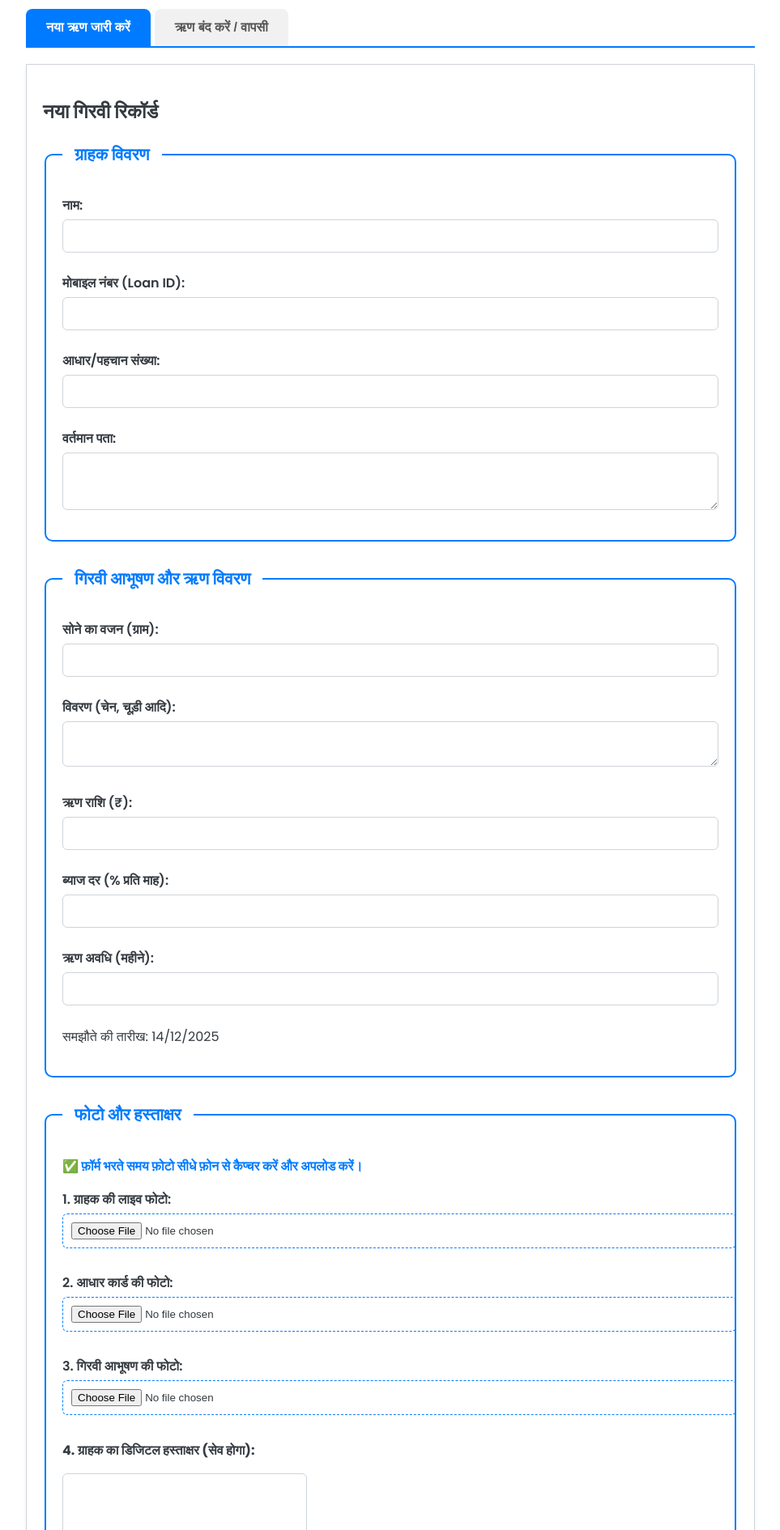
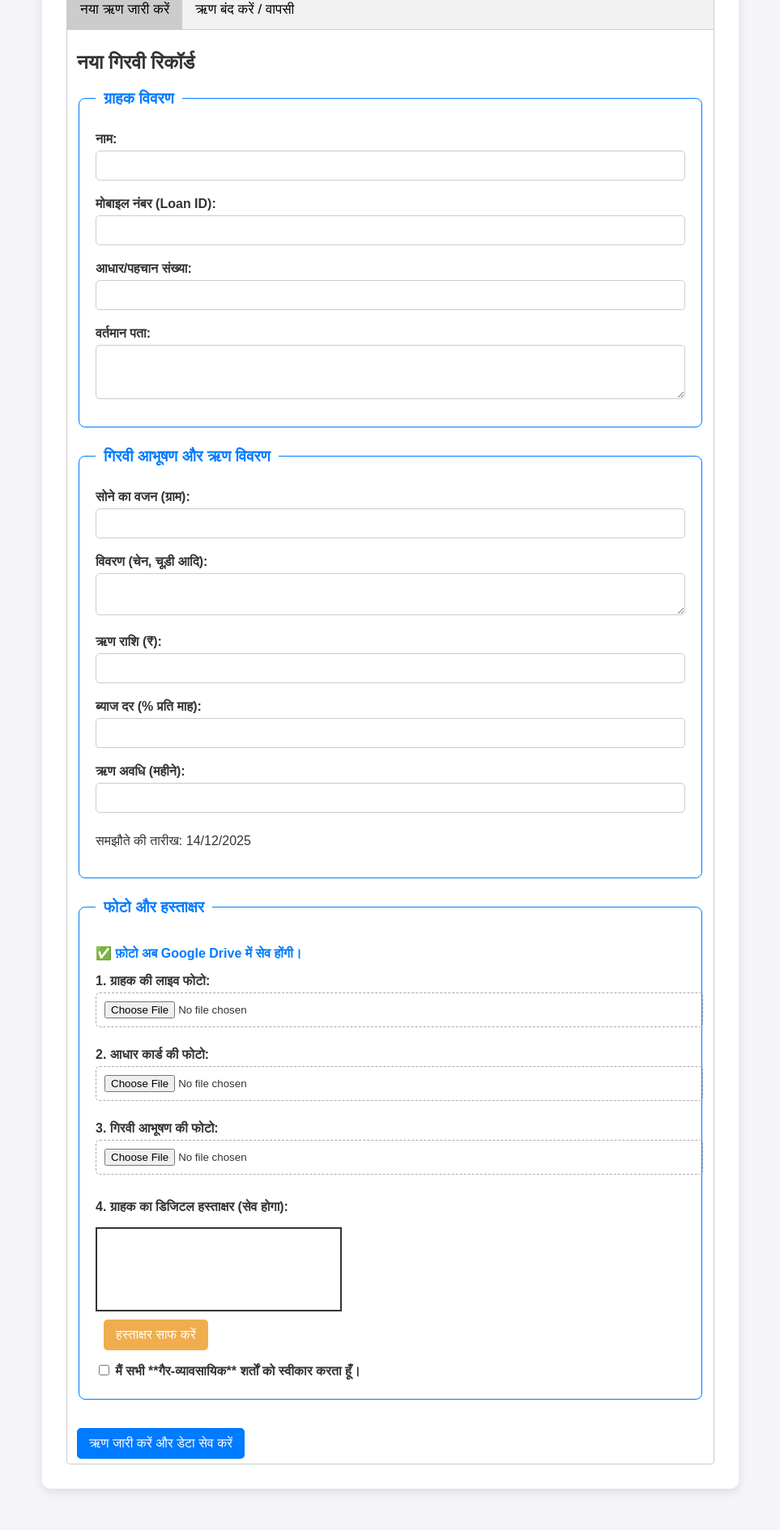
Before and after one commit to insprabhu/Loan-record, a plain HTML site: page index.html in a window 1280 px wide. Shown: the part 143-2033 px from the top of the page at 81% size, without its empty margins (158-1121 px from the left). After the commit the page ends 2002 px from the top, so only its background shows below. Drawn offline with Linux system fonts and the light colour scheme.

Commit message:
file shi

```diff
--- a/index.html
+++ b/index.html
@@ -7,18 +7,29 @@
     <link rel="stylesheet" href="style.css">
 
     <style>
-        .tab { overflow: hidden; border-bottom: 2px solid var(--primary-color, #007bff); margin-bottom: 20px; }
-        .tab button {
-            background-color: #f1f1f1; float: left; border: none; outline: none; cursor: pointer;
-            padding: 14px 25px; transition: 0.3s; font-size: 16px; font-weight: 600;
-            border-radius: 8px 8px 0 0; margin-right: 5px; color: #555;
+        /* [आपके original index.html से CSS यहाँ पेस्ट किया गया है] */
+        body { font-family: Arial, sans-serif; margin: 20px; background-color: #f4f4f9; color: #333; }
+        h1 { text-align: center; color: #0056b3; }
+        .container { max-width: 800px; margin: auto; background: #fff; padding: 30px; border-radius: 10px; box-shadow: 0 4px 12px rgba(0,0,0,0.1); }
+        fieldset { margin-bottom: 25px; border: 1px solid #007bff; padding: 20px; border-radius: 8px; }
+        legend { font-weight: bold; color: #007bff; padding: 0 10px; font-size: 1.2em; }
+        label { display: block; margin-bottom: 5px; margin-top: 10px; font-weight: 600; }
+        input[type="text"], input[type="number"], input[type="tel"], textarea {
+            width: 100%; padding: 10px; margin-bottom: 10px; border: 1px solid #ccc; border-radius: 5px; box-sizing: border-box;
         }
-        .tab button:hover { background-color: #e9ecef; }
-        .tab button.active { background-color: var(--primary-color, #007bff); color: white; border-bottom: none; }
-        .tabcontent {
-            padding: 20px; border: 1px solid #ced4da; border-radius: 0 0 10px 10px;
-            background-color: white; box-shadow: 0 4px 6px rgba(0,0,0,0.05);
-        }
+        input[type="file"] { margin-bottom: 15px; border: 1px dashed #aaa; padding: 10px; width: 100%; border-radius: 5px;}
+        #signatureCanvas, #returnSignatureCanvas { border: 2px solid #333; background-color: #fff; cursor: crosshair; display: block; margin-top: 5px; }
+        .btn { padding: 10px 15px; background-color: #5cb85c; color: white; border: none; border-radius: 5px; font-size: 1em; cursor: pointer; margin-top: 10px; }
+        .btn-clear { background-color: #f0ad4e; margin-left: 10px; }
+        .btn-primary { background-color: #007bff; }
+        .btn:hover { opacity: 0.9; }
+
+        /* Tabs */
+        .tab { overflow: hidden; border: 1px solid #ccc; background-color: #f1f1f1; border-radius: 5px 5px 0 0; }
+        .tab button { background-color: inherit; float: left; border: none; outline: none; cursor: pointer; padding: 14px 16px; transition: 0.3s; font-size: 17px; }
+        .tab button:hover { background-color: #ddd; }
+        .tab button.active { background-color: #ccc; }
+        .tabcontent { padding: 6px 12px; border: 1px solid #ccc; border-top: none; background-color: white; border-radius: 0 0 5px 5px; }
         .hidden { display: none; }
     </style>
 </head>
@@ -74,7 +85,7 @@
             <fieldset>
                 <legend>फोटो और हस्ताक्षर</legend>
 
-                <p style="color: #007bff; font-weight: bold;">✅ फ़ॉर्म भरते समय फ़ोटो सीधे फ़ोन से कैप्चर करें और अपलोड करें।</p>
+                <p style="color: #007bff; font-weight: bold;">✅ फ़ोटो अब Google Drive में सेव होंगी।</p>
 
                 <label for="customerPhoto">1. ग्राहक की लाइव फोटो:</label>
                 <input type="file" id="customerPhoto" name="customerPhoto" accept="image/*" capture="environment" required>
@@ -108,7 +119,7 @@
             <legend>रिकॉर्ड सर्च करें</legend>
             <label for="searchId">ग्राहक ID / मोबाइल नंबर डालें:</label>
             <input type="text" id="searchId" name="searchId_return" placeholder="रिकॉर्ड खोजने के लिए मोबाइल नंबर (Loan ID)" required>
-            <button type="button" class="btn btn-primary" style="background-color: #17a2b8;" onclick="searchLoanRecord()">रिकॉर्ड खोजें (Dummy)</button>
+            <button type="button" class="btn" onclick="searchLoanRecord()">रिकॉर्ड खोजें (Dummy)</button>
         </fieldset>
 
         <div id="loanDetailsDisplay" class="hidden">
@@ -146,10 +157,9 @@
     // ** Apps Script URL: आपके डिप्लॉयमेंट URL से भरा गया है **
     // *************************************************************
     const APPS_SCRIPT_URL = 'https://script.google.com/macros/s/AKfycbwwrgxw-peVF0XH4tExnN2eZINDLG8KnVZL8SE2uzgBYEDNYuIeXqWtsBt3uNZAbukhng/exec';
-    // यह URL आपके Deployment URL से मिलाना चाहिए।
     // *************************************************************
 
-    // --- General Functions ---
+    // --- General Functions (Tab and Signature logic remains the same) ---
     function openTab(evt, tabName) {
         let i, tabcontent, tablinks;
         tabcontent = document.getElementsByClassName("tabcontent");
@@ -173,7 +183,7 @@
         setupSignaturePad('returnSignatureCanvas');
     });
 
-    // Signature Pad Functionality (Canvas drawing logic)
+    // (Signature Pad Functionality here...)
     function setupSignaturePad(canvasId) {
         const canvas = document.getElementById(canvasId);
         const ctx = canvas.getContext('2d');
@@ -225,19 +235,19 @@
     }
 
     // ----------------------------------------------------
-    // --- Data Submission Functions (Using FormData for Files) ---
+    // --- Data Submission Functions (FIXED: Using FormData) ---
     // ----------------------------------------------------
 
-    // 1. Issuance Form Submission (Sends FormData)
+    // 1. Issuance Form Submission (Sends FormData for files and text)
     document.getElementById('loanIssuanceForm').addEventListener('submit', function(e) {
         e.preventDefault();
 
         const submitButton = e.submitter;
         submitButton.disabled = true;
 
-        // FormData का उपयोग करें ताकि फ़ाइलें और टेक्स्ट दोनों एक साथ भेजे जा सकें
+        // FIX: FormData का उपयोग करें ताकि फ़ाइलें और टेक्स्ट दोनों एक साथ भेजे जा सकें
         const form = e.target;
-        const formData = new FormData(form); // Form के सभी इनपुट को FormData में शामिल करता है
+        const formData = new FormData(form);
 
         // Base64 हस्ताक्षर डेटा और शीट का नाम मैन्युअल रूप से जोड़ें
         formData.append('sheet', 'Issuance_Data');
@@ -246,7 +256,7 @@
         // AJAX call: Apps Script को FormData भेजना
         fetch(APPS_SCRIPT_URL, {
             method: 'POST',
-            body: formData, // FormData भेजने पर Content-Type हेडर की आवश्यकता नहीं होती
+            body: formData, // JSON.stringify हटा दिया गया है
         })
         .then(response => response.text())
         .then(text => {
@@ -254,7 +264,6 @@
             try {
                 result = JSON.parse(text);
             } catch (error) {
-                // यदि Apps Script JSON प्रतिक्रिया नहीं देता, तो यहाँ पकड़ा जाता है
                 result = { success: false, error: 'Non-JSON response received. Check Apps Script logs.' };
             }
 
@@ -278,7 +287,18 @@
 
     // 2. Return Form Search (Dummy Function remains the same)
     window.searchLoanRecord = function() {
-        // ... (यह केवल डमी फ़ंक्शन है)
+        const searchId = document.getElementById('searchId').value;
+        if (searchId) {
+            const dummyRecord = { name: "रमेश कुमार", amount: 50000, jewelry: "1 सोने की चेन, 20 ग्राम" };
+            document.getElementById('customerNameDisplay').textContent = dummyRecord.name;
+            document.getElementById('loanIDDisplay').textContent = searchId;
+            document.getElementById('loanAmountDisplay').textContent = dummyRecord.amount;
+            document.getElementById('jewelryDescDisplay_Return').textContent = dummyRecord.jewelry;
+            document.getElementById('loanDetailsDisplay').classList.remove('hidden');
+        } else {
+            alert('कृपया मोबाइल नंबर दर्ज करें।');
+            document.getElementById('loanDetailsDisplay').classList.add('hidden');
+        }
     }
 
     // 3. Loan Closure Form Submission (Sends FormData)
@@ -288,12 +308,13 @@
         const submitButton = e.submitter;
         submitButton.disabled = true;
 
+        // FIX: FormData का उपयोग करें
         const form = e.target;
         const formData = new FormData(form);
 
         // Base64 हस्ताक्षर डेटा और शीट का नाम मैन्युअल रूप से जोड़ें
         formData.append('sheet', 'Return_Data');
-        formData.append('searchId', document.getElementById('searchId').value); // Search ID भी भेजें
+        formData.append('searchId', document.getElementById('searchId').value);
         formData.append('returnSignatureData', document.getElementById('returnSignatureCanvas').toDataURL('image/png'));
 
         // AJAX call: Apps Script को FormData भेजना
--- a/style.css
+++ /dev/null
@@ -1,172 +0,0 @@
-/* style.css */
-
-/* Google Fonts: Poppins (पठनीयता के लिए) */
-@import url('https://fonts.googleapis.com/css2?family=Poppins:wght@400;600;700&display=swap');
-
-:root {
-    --primary-color: #007bff; /* नीला */
-    --success-color: #28a745; /* गहरा हरा */
-    --warning-color: #ffc107; /* पीला/नारंगी */
-    --bg-color: #f8f9fa; /* हल्का ग्रे बैकग्राउंड */
-    --shadow-light: 0 0.5rem 1rem rgba(0, 0, 0, 0.1);
-}
-
-body {
-    font-family: 'Poppins', Arial, sans-serif;
-    margin: 0;
-    padding: 20px;
-    background-color: var(--bg-color);
-    color: #343a40;
-}
-
-h1 {
-    text-align: center;
-    color: var(--primary-color);
-    margin-bottom: 25px;
-    font-weight: 700;
-}
-
-.container {
-    max-width: 900px;
-    margin: auto;
-    background: #fff;
-    padding: 40px;
-    border-radius: 12px;
-    box-shadow: var(--shadow-light);
-}
-
-fieldset {
-    margin-bottom: 30px;
-    border: 2px solid var(--primary-color);
-    padding: 20px;
-    border-radius: 10px;
-    transition: box-shadow 0.3s ease;
-}
-
-fieldset:hover {
-    box-shadow: 0 0 10px rgba(0, 123, 255, 0.3);
-}
-
-legend {
-    font-weight: 700;
-    color: var(--primary-color);
-    padding: 0 15px;
-    font-size: 1.3em;
-    border: none;
-    background-color: #fff;
-}
-
-label {
-    display: block;
-    margin-bottom: 5px;
-    margin-top: 15px;
-    font-weight: 600;
-}
-
-input[type="text"], input[type="number"], input[type="tel"], textarea {
-    width: 100%;
-    padding: 12px;
-    margin-bottom: 10px;
-    border: 1px solid #ced4da;
-    border-radius: 6px;
-    box-sizing: border-box;
-    transition: border-color 0.3s, box-shadow 0.3s;
-}
-
-input:focus, textarea:focus {
-    border-color: var(--primary-color);
-    box-shadow: 0 0 0 0.2rem rgba(0, 123, 255, 0.25);
-    outline: none;
-}
-
-input[type="file"] {
-    margin-bottom: 15px;
-    border: 1px dashed var(--primary-color);
-    padding: 10px;
-    width: 100%;
-    border-radius: 6px;
-}
-
-#signatureCanvas, #returnSignatureCanvas {
-    border: 1px solid #ced4da;
-    background-color: #fff;
-    cursor: crosshair;
-    display: block;
-    margin-top: 5px;
-    border-radius: 6px;
-}
-
-/* Buttons Styling */
-.btn {
-    padding: 12px 20px;
-    color: white;
-    border: none;
-    border-radius: 6px;
-    font-size: 1em;
-    cursor: pointer;
-    margin-top: 15px;
-    transition: background-color 0.3s, transform 0.1s, box-shadow 0.3s;
-    box-shadow: 0 2px 4px rgba(0,0,0,0.2);
-    font-weight: 600;
-}
-
-.btn-primary {
-    background-color: var(--success-color); /* Save Button - Green */
-}
-.btn-primary:hover {
-    background-color: #1e7e34;
-    transform: translateY(-1px);
-}
-
-.btn-clear {
-    background-color: var(--warning-color);
-    color: #333;
-    margin-left: 10px;
-}
-.btn-clear:hover {
-    background-color: #e0a800;
-    transform: translateY(-1px);
-}
-
-/* Tabs Styling */
-.tab {
-    overflow: hidden;
-    border-bottom: 2px solid var(--primary-color);
-    margin-bottom: 20px;
-}
-.tab button {
-    background-color: #f1f1f1;
-    float: left;
-    border: none;
-    outline: none;
-    cursor: pointer;
-    padding: 14px 25px;
-    transition: 0.3s;
-    font-size: 16px;
-    font-weight: 600;
-    border-radius: 8px 8px 0 0;
-    margin-right: 5px;
-    color: #555;
-}
-.tab button:hover {
-    background-color: #e9ecef;
-}
-.tab button.active {
-    background-color: var(--primary-color);
-    color: white;
-    border-bottom: none;
-}
-.tabcontent {
-    padding: 20px;
-    border: 1px solid #ced4da;
-    border-radius: 0 0 10px 10px;
-    background-color: white;
-    box-shadow: 0 4px 6px rgba(0,0,0,0.05);
-}
-.hidden { display: none; }
-
-/* Utility */
-#loanDetailsDisplay h3 {
-    border-bottom: 2px solid #009688;
-    padding-bottom: 5px;
-}
```
